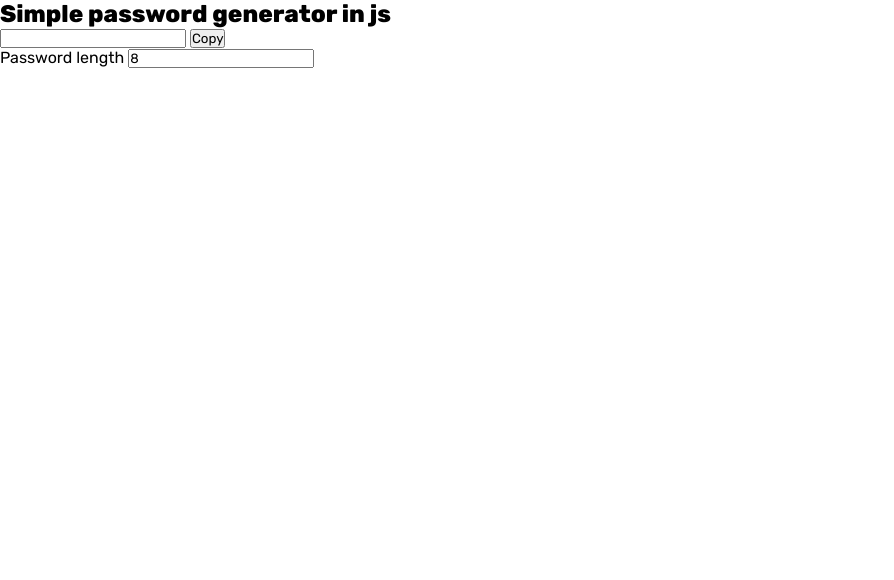
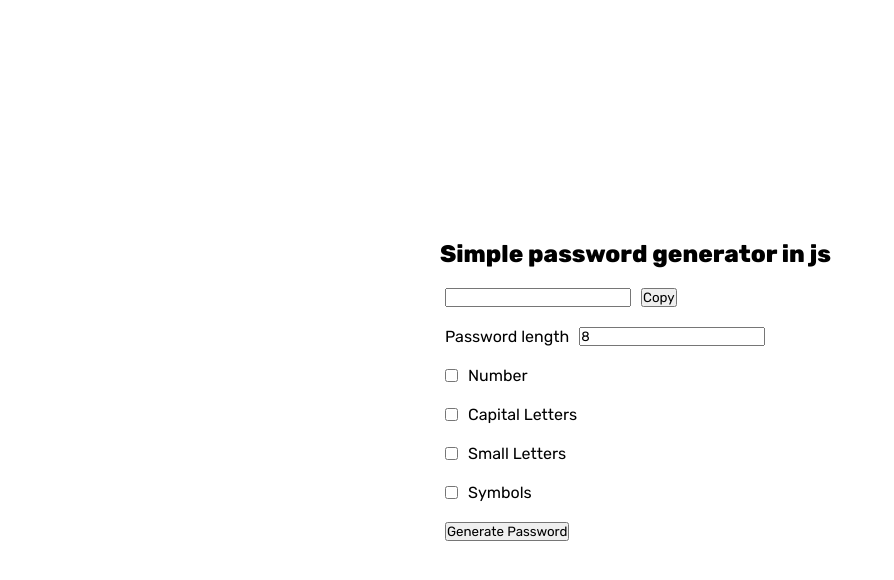
Before and after one commit to vinayagaratnamthirulogachandran/Password-generator, a plain HTML site: page index.html in a window 1280 px wide. Shown: the whole page, without its empty margins (0-894 px from the left). Drawn offline with Linux system fonts and the light colour scheme.

Commit message:
html css finished

```diff
--- a/css/style.css
+++ b/css/style.css
@@ -7,3 +7,23 @@
     box-sizing: border-box;
     font-family: 'Rubik', sans-serif;
 }
+
+body{
+    height: 100vh;
+    width: 100vw;
+    display: flex;
+    flex-direction: column;
+    justify-content: center;
+    align-items: center;
+}
+
+.container{
+    width: 400px;
+}
+
+.form-group{
+    width: 100%;
+    display: flex;
+    margin: 20px 5px;
+    gap: 10px;
+}
--- a/index.html
+++ b/index.html
@@ -8,7 +8,9 @@
     <title>Password Generator</title>
 </head>
 <body>
-    <h2>Simple password generator in js</h2>
+    <div class="container">
+
+        <h2>Simple password generator in js</h2>
 
     <form action="" id="frm">
         <div class="form-group">
@@ -18,9 +20,35 @@
 
         <div class="form-group">
             <label for="length">Password length</label>
-            <input type="text" id="length" value="8">
+            <input type="text" id="length" value="8" min="6">
+        </div>
+
+        <div class="form-group">
+            <input type="checkbox" id="number">
+            <label for="number">Number</label>
+        </div>
+
+        <div class="form-group">
+            <input type="checkbox" id="capital">
+            <label for="capital">Capital Letters</label>
+        </div>
+
+        <div class="form-group">
+            <input type="checkbox" id="small">
+            <label for="small">Small Letters</label>
+        </div>
+
+        <div class="form-group">
+            <input type="checkbox" id="symbol">
+            <label for="symbol">Symbols</label>
+        </div>
+
+        <div class="form-group">
+            <button>Generate Password</button>
         </div>
     </form>
+
+    </div>
 
     <script src="./js/script.js"></script>
 </body>
```
